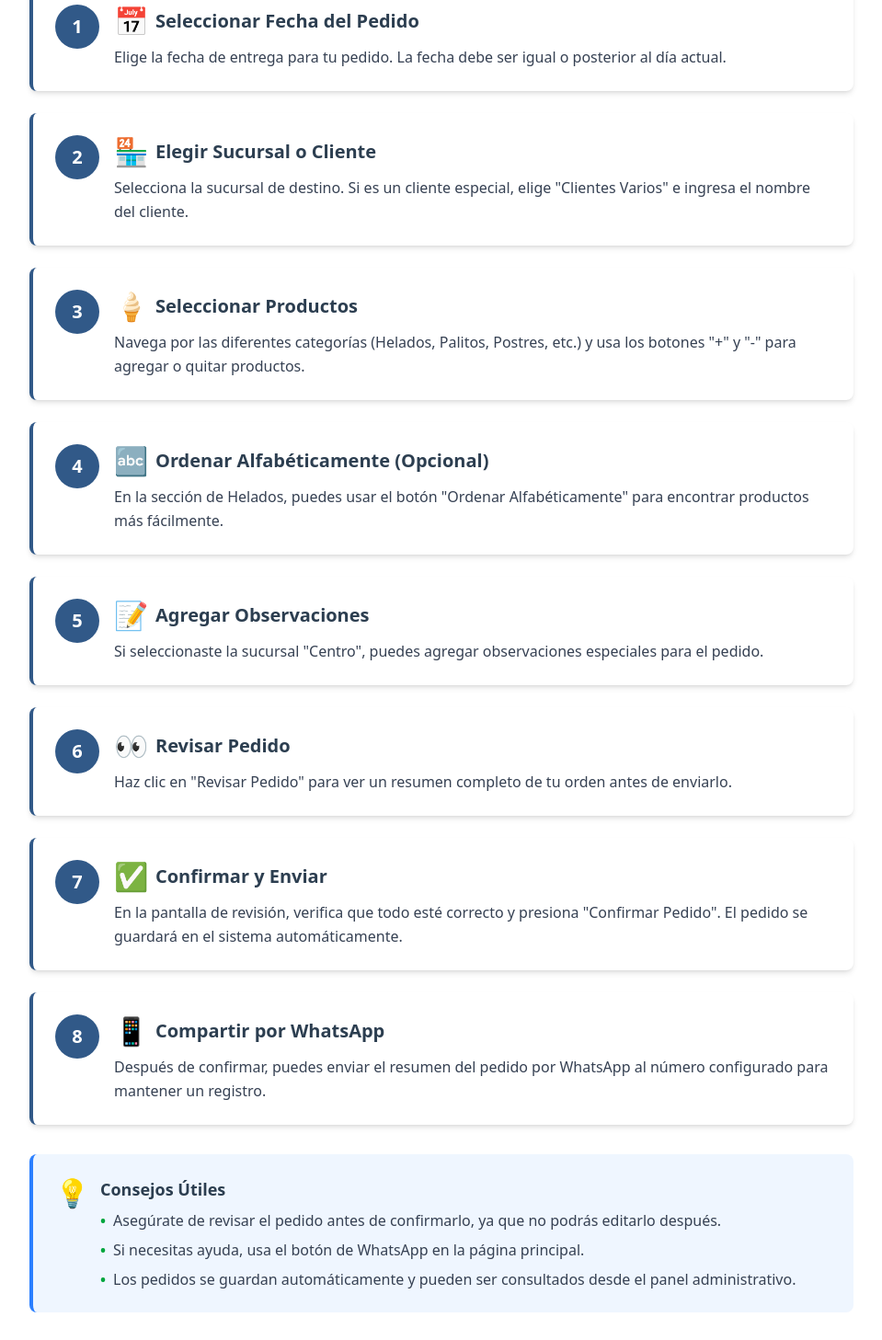
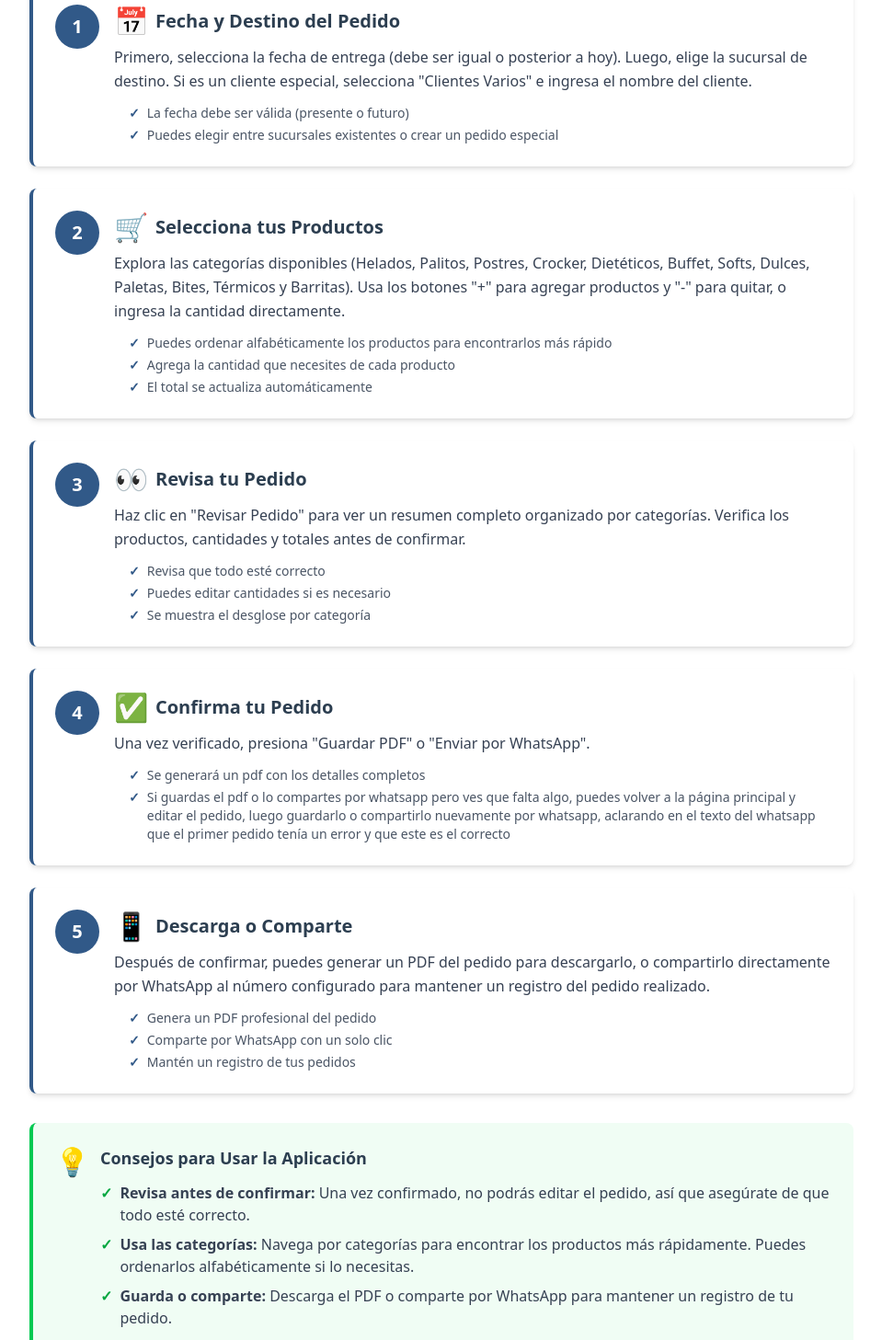
Before and after one commit to MarioEstebanMateo/pedidosLaFe, a React (Vite) app: page /tutorial in a window 1280 px wide. Shown: the part 240-1697 px from the top of the page at 92% size, without its empty margins (160-1119 px from the left). Built offline with nearby package versions, Linux system fonts and the light colour scheme; no server answers.

Commit message:
updated tutorial

```diff
--- a/src/components/Tutorial.jsx
+++ b/src/components/Tutorial.jsx
@@ -7,51 +7,56 @@ const Tutorial = () => {
   const steps = [
     {
       number: 1,
-      title: 'Seleccionar Fecha del Pedido',
-      description: 'Elige la fecha de entrega para tu pedido. La fecha debe ser igual o posterior al día actual.',
-      icon: '📅'
+      title: 'Fecha y Destino del Pedido',
+      description: 'Primero, selecciona la fecha de entrega (debe ser igual o posterior a hoy). Luego, elige la sucursal de destino. Si es un cliente especial, selecciona "Clientes Varios" e ingresa el nombre del cliente.',
+      icon: '📅',
+      details: [
+        'La fecha debe ser válida (presente o futuro)',
+        'Puedes elegir entre sucursales existentes o crear un pedido especial'
+      ]
     },
     {
       number: 2,
-      title: 'Elegir Sucursal o Cliente',
-      description: 'Selecciona la sucursal de destino. Si es un cliente especial, elige "Clientes Varios" e ingresa el nombre del cliente.',
-      icon: '🏪'
+      title: 'Selecciona tus Productos',
+      description: 'Explora las categorías disponibles (Helados, Palitos, Postres, Crocker, Dietéticos, Buffet, Softs, Dulces, Paletas, Bites, Térmicos y Barritas). Usa los botones "+" para agregar productos y "-" para quitar, o ingresa la cantidad directamente.',
+      icon: '🛒',
+      details: [
+        'Puedes ordenar alfabéticamente los productos para encontrarlos más rápido',
+        'Agrega la cantidad que necesites de cada producto',
+        'El total se actualiza automáticamente'
+      ]
     },
     {
       number: 3,
-      title: 'Seleccionar Productos',
-      description: 'Navega por las diferentes categorías (Helados, Palitos, Postres, etc.) y usa los botones "+" y "-" para agregar o quitar productos.',
-      icon: '🍦'
+      title: 'Revisa tu Pedido',
+      description: 'Haz clic en "Revisar Pedido" para ver un resumen completo organizado por categorías. Verifica los productos, cantidades y totales antes de confirmar.',
+      icon: '👀',
+      details: [
+        'Revisa que todo esté correcto',
+        'Puedes editar cantidades si es necesario',
+        'Se muestra el desglose por categoría'
+      ]
     },
     {
       number: 4,
-      title: 'Ordenar Alfabéticamente (Opcional)',
-      description: 'En la sección de Helados, puedes usar el botón "Ordenar Alfabéticamente" para encontrar productos más fácilmente.',
-      icon: '🔤'
+      title: 'Confirma tu Pedido',
+      description: 'Una vez verificado, presiona "Guardar PDF" o "Enviar por WhatsApp".',
+      icon: '✅',
+      details: [
+        'Se generará un pdf con los detalles completos',
+        'Si guardas el pdf o lo compartes por whatsapp pero ves que falta algo, puedes volver a la página principal y editar el pedido, luego guardarlo o compartirlo nuevamente por whatsapp, aclarando en el texto del whatsapp que el primer pedido tenía un error y que este es el correcto'
+      ]
     },
     {
       number: 5,
-      title: 'Agregar Observaciones',
-      description: 'Si seleccionaste la sucursal "Centro", puedes agregar observaciones especiales para el pedido.',
-      icon: '📝'
-    },
-    {
-      number: 6,
-      title: 'Revisar Pedido',
-      description: 'Haz clic en "Revisar Pedido" para ver un resumen completo de tu orden antes de enviarlo.',
-      icon: '👀'
-    },
-    {
-      number: 7,
-      title: 'Confirmar y Enviar',
-      description: 'En la pantalla de revisión, verifica que todo esté correcto y presiona "Confirmar Pedido". El pedido se guardará en el sistema automáticamente.',
-      icon: '✅'
-    },
-    {
-      number: 8,
-      title: 'Compartir por WhatsApp',
-      description: 'Después de confirmar, puedes enviar el resumen del pedido por WhatsApp al número configurado para mantener un registro.',
-      icon: '📱'
+      title: 'Descarga o Comparte',
+      description: 'Después de confirmar, puedes generar un PDF del pedido para descargarlo, o compartirlo directamente por WhatsApp al número configurado para mantener un registro del pedido realizado.',
+      icon: '📱',
+      details: [
+        'Genera un PDF profesional del pedido',
+        'Comparte por WhatsApp con un solo clic',
+        'Mantén un registro de tus pedidos'
+      ]
     }
   ]
 
@@ -86,34 +91,48 @@ const Tutorial = () => {
                     {step.title}
                   </h2>
                 </div>
-                <p className="text-gray-700 text-sm md:text-base leading-relaxed">
+                <p className="text-gray-700 text-sm md:text-base leading-relaxed mb-3">
                   {step.description}
                 </p>
+                {step.details && (
+                  <ul className="space-y-1 ml-4">
+                    {step.details.map((detail, idx) => (
+                      <li key={idx} className="text-gray-600 text-xs md:text-sm flex items-start gap-2">
+                        <span className="text-[#315988] font-bold">✓</span>
+                        <span>{detail}</span>
+                      </li>
+                    ))}
+                  </ul>
+                )}
               </div>
             </div>
           </div>
         ))}
       </div>
 
-      <div className="bg-blue-50 border-l-4 border-blue-500 p-4 md:p-6 rounded-lg mb-8 max-w-4xl mx-auto">
+      <div className="bg-green-50 border-l-4 border-green-500 p-4 md:p-6 rounded-lg mb-8 max-w-4xl mx-auto">
         <div className="flex items-start gap-3">
           <span className="text-2xl md:text-3xl">💡</span>
           <div>
-            <h3 className="font-bold text-[#2c3e50] text-base md:text-lg mb-2">
-              Consejos Útiles
+            <h3 className="font-bold text-[#2c3e50] text-base md:text-lg mb-3">
+              Consejos para Usar la Aplicación
             </h3>
             <ul className="space-y-2 text-gray-700 text-sm md:text-base">
               <li className="flex items-start gap-2">
-                <span className="text-green-600 font-bold">•</span>
-                <span>Asegúrate de revisar el pedido antes de confirmarlo, ya que no podrás editarlo después.</span>
+                <span className="text-green-600 font-bold">✓</span>
+                <span><strong>Revisa antes de confirmar:</strong> Una vez confirmado, no podrás editar el pedido, así que asegúrate de que todo esté correcto.</span>
               </li>
               <li className="flex items-start gap-2">
-                <span className="text-green-600 font-bold">•</span>
-                <span>Si necesitas ayuda, usa el botón de WhatsApp en la página principal.</span>
+                <span className="text-green-600 font-bold">✓</span>
+                <span><strong>Usa las categorías:</strong> Navega por categorías para encontrar los productos más rápidamente. Puedes ordenarlos alfabéticamente si lo necesitas.</span>
               </li>
               <li className="flex items-start gap-2">
-                <span className="text-green-600 font-bold">•</span>
-                <span>Los pedidos se guardan automáticamente y pueden ser consultados desde el panel administrativo.</span>
+                <span className="text-green-600 font-bold">✓</span>
+                <span><strong>Guarda o comparte:</strong> Descarga el PDF o comparte por WhatsApp para mantener un registro de tu pedido.</span>
+              </li>
+              <li className="flex items-start gap-2">
+                <span className="text-green-600 font-bold">✓</span>
+                <span><strong>¿Necesitas ayuda?</strong> Usa el botón de WhatsApp en la página principal para contactarnos directamente.</span>
               </li>
             </ul>
           </div>
```
